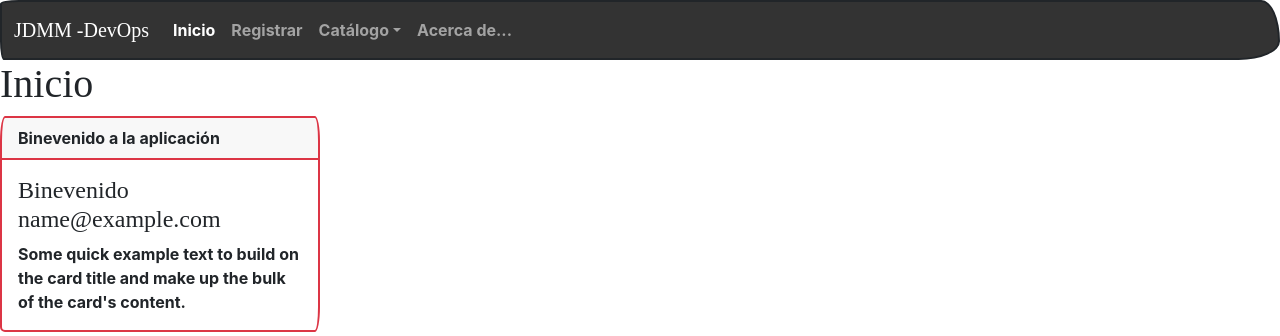
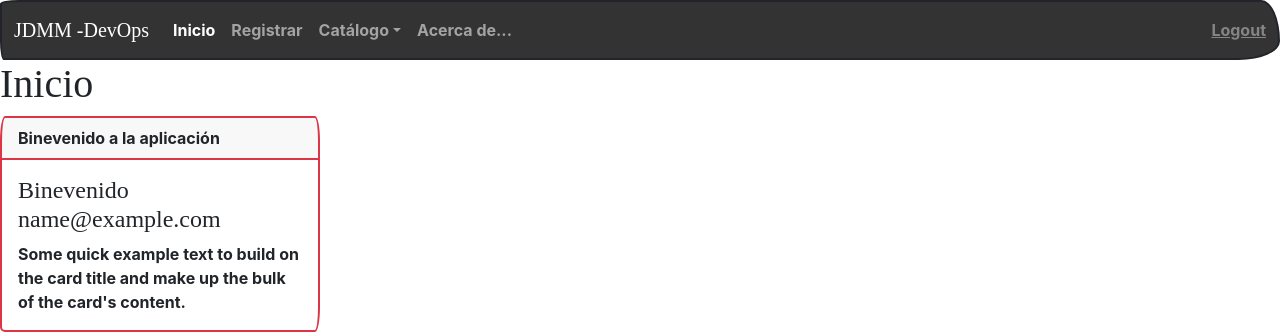
Before and after one commit to DavidMejiaBogota/Control_Combustible_Python, a Django app: page / in a window 1280 px wide. Shown: the top 336 px of that part. Run offline with Django 4.2, Linux system fonts and the light colour scheme; the visitor is signed in with stand-in values (Sample User, id 1); the page is wider than the window, and the part outside it is not shown; some libraries are stand-ins or nearby versions; some web fonts are replaced.

Commit message:
se configura el logout

```diff
--- a/app/settings.py
+++ b/app/settings.py
@@ -142,3 +142,4 @@ DEFAULT_AUTO_FIELD = 'django.db.models.BigAutoField'
 
 AUTH_USER_MODEL = 'usuarios.Usuario'
 LOGIN_REDIRECT_URL ='core:home'
+LOGOUT_REDIRECT_URL = 'core:home'
--- a/templates/fragments/menu.html
+++ b/templates/fragments/menu.html
@@ -35,6 +35,13 @@
                                 <a class="nav-link" href="{% url 'pages:about' %}">Acerca de...</a>
                             </li>
                         </ul>
+                        <div class="d-flex">
+                            {% if user.is_authenticated %}
+                            <a href="{% url 'usuarios:logout' %}">Logout</a>
+                            {% else %}
+                            <a href="{% url 'usuarios:login' %}">Login</a>
+                            {% endif %}
+                        </div>
                     </div>
                 </div>
             </nav>
```
